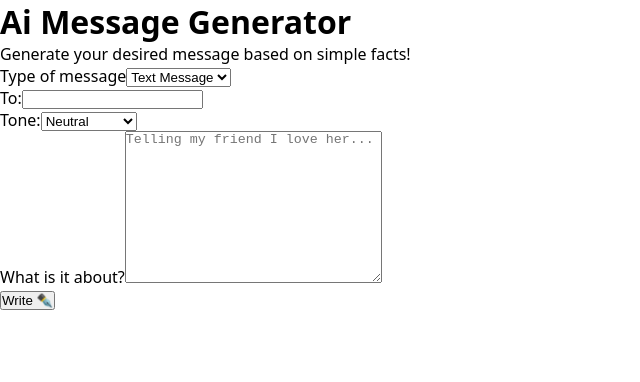
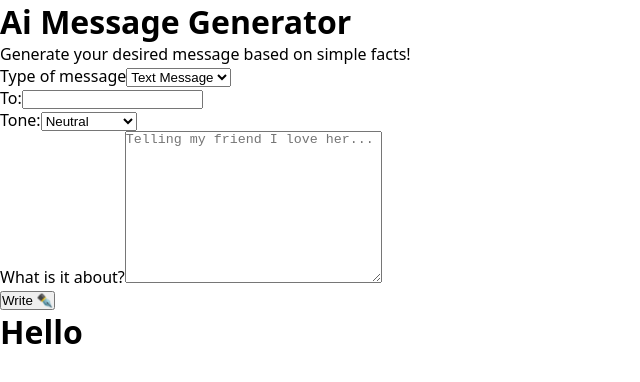
Before and after one commit to yangenmanuel/ai-writer, a Next.js app: page / in a window 1280 px wide. Shown: the top 382 px of the page, without its empty margins (0-640 px from the left). Built offline with nearby package versions, Linux system fonts and the light colour scheme.

Commit message:
Created a component to show results

```diff
--- /dev/null
+++ b/src/components/ResultBox.jsx
@@ -0,0 +1,5 @@
+export default function ResultBox () {
+  return (
+    <h1>Hello</h1>
+  )
+}
--- a/src/pages/index.jsx
+++ b/src/pages/index.jsx
@@ -1,5 +1,6 @@
 import Head from 'next/head'
 import Form from '@/components/Form'
+import ResultBox from '@/components/ResultBox'
 
 export default function Home() {
   return (
@@ -15,6 +16,7 @@ export default function Home() {
         <p>Generate your desired message based on simple facts!</p>
         <main>
           <Form/>
+          <ResultBox/>
         </main>
     </>
   )
```
